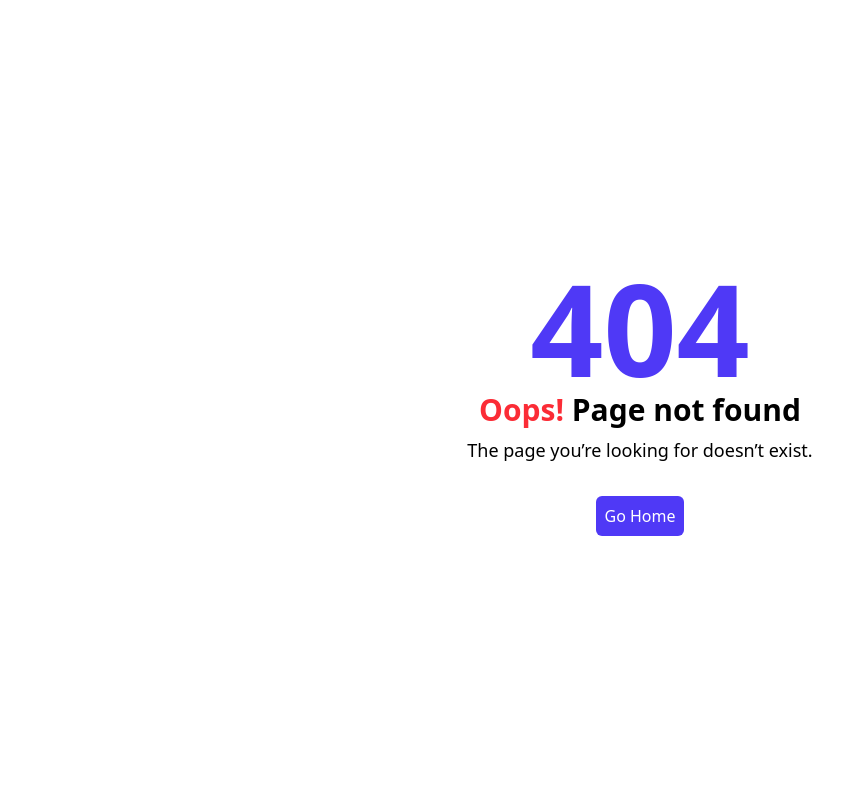
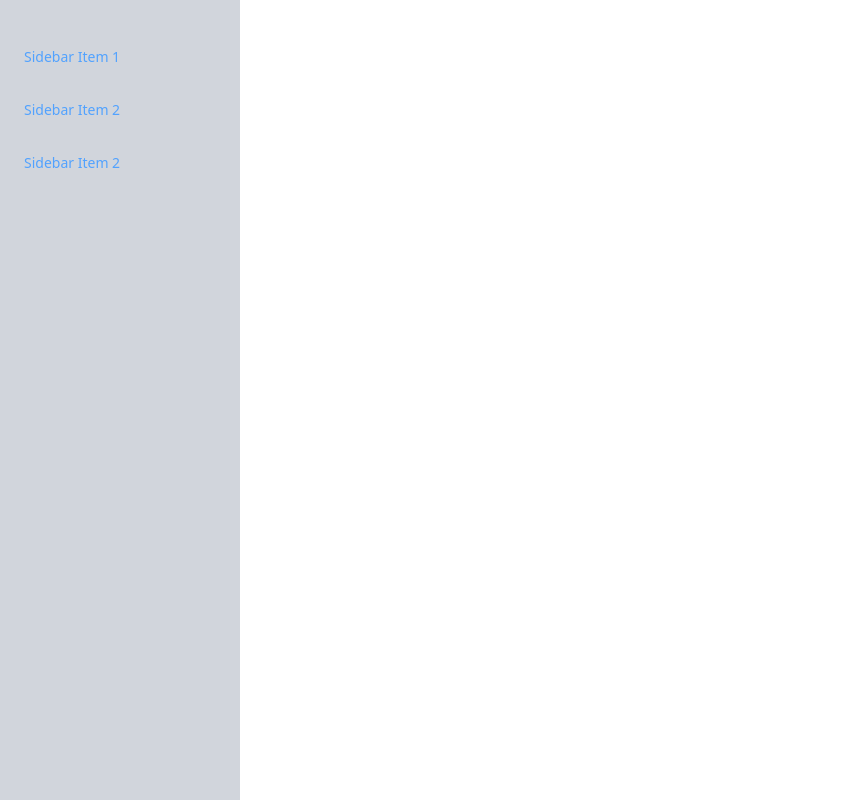
Before and after one commit to ahmedabdelrshed/Med_VQA_Frontend, a React (Vite) app: page /chats in a window 1280 px wide. Before the commit this address had no page. Shown: the whole page, without its empty margins (0-851 px from the left). Built offline with nearby package versions, Linux system fonts and the light colour scheme.

Commit message:
sidebar chats

```diff
--- /dev/null
+++ b/src/components/chats/SideBarChats.tsx
@@ -0,0 +1,40 @@
+import {  NavLink } from "react-router";
+
+const SideBarChats = () => {
+  return (
+    <div className="drawer lg:drawer-open  w-fit">
+      <input id="my-drawer" type="checkbox" className="drawer-toggle" />
+      <div className="drawer-content">{/* Page content here */}</div>
+      <div className="drawer-side">
+        <label
+          htmlFor="my-drawer"
+          aria-label="close sidebar"
+          className="drawer-overlay"
+        ></label>
+        <ul className="menu bg-gray-300  text-base-content min-h-full w-60 p-3 pt-10">
+          {/* Sidebar content here */}
+          <li className="mb-5 font-medium">
+            <NavLink
+              to="/"
+              className={({ isActive }) =>
+                `text-blue-400 hover:bg-white hover:rounded-2xl ${
+                  isActive ? "bg-white text-black" : ""
+                }`
+              }
+            >
+              Sidebar Item 1
+            </NavLink>
+          </li>
+          <li className="hover:bg-white text-blue-400 font-medium hover:rounded-2xl  mb-5">
+            <a>Sidebar Item 2</a>
+          </li>
+          <li className="hover:bg-white text-blue-400 font-medium hover:rounded-2xl  mb-5">
+            <a>Sidebar Item 2</a>
+          </li>
+        </ul>
+      </div>
+    </div>
+  );
+};
+
+export default SideBarChats;
--- /dev/null
+++ b/src/pages/ChatPage.tsx
@@ -0,0 +1,16 @@
+import SideBarChats from "../components/chats/SideBarChats"
+
+const ChatPage = () => {
+  return (
+      <div className="flex">
+          <SideBarChats />
+          <div className=" p-5">
+          <label htmlFor="my-drawer" className="btn btn-primary drawer-button lg:hidden">
+          Open drawer
+        </label>
+         </div>
+    </div>
+  )
+}
+
+export default ChatPage
--- a/src/router/AppRouter.tsx
+++ b/src/router/AppRouter.tsx
@@ -17,6 +17,7 @@ import AuthSuccess from "../components/Auth/AuthSuccess";
 import ProtectedRoute from "../components/Auth/ProtectedRoute";
 import ErrorHandler from "../errors/ErrorHandler";
 import PageNotFound from "../errors/PageNotFound";
+import ChatPage from "../pages/ChatPage";
 
 const router = createBrowserRouter(
   createRoutesFromElements(
@@ -42,6 +43,7 @@ const router = createBrowserRouter(
         <Route path="change_password/:token" element={<ChangePassword />} />
         <Route path="register" element={<Register />} />
         <Route path="authSuccess" element={<AuthSuccess />} />
+        <Route path="chats" element={ <ChatPage/>} />
       </Route>
       <Route path="*" element={<PageNotFound />} />
     </>
```
